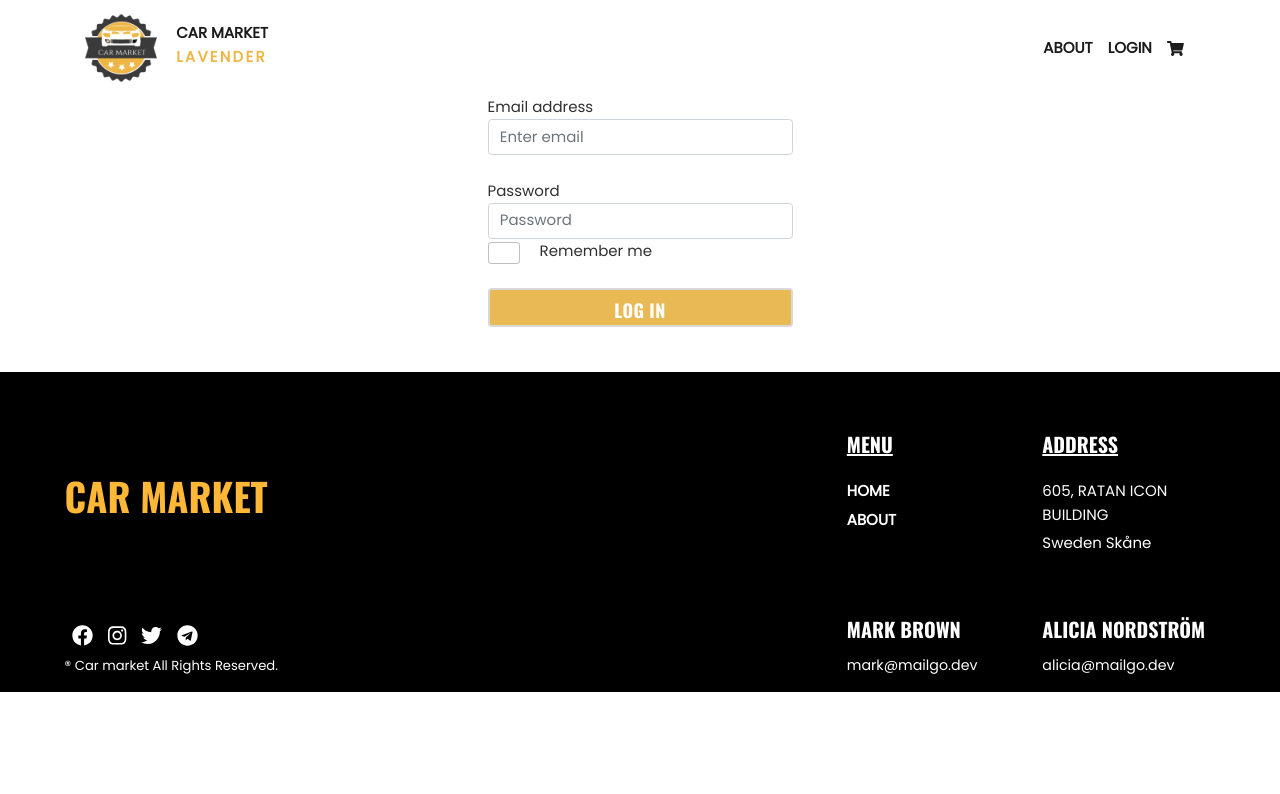
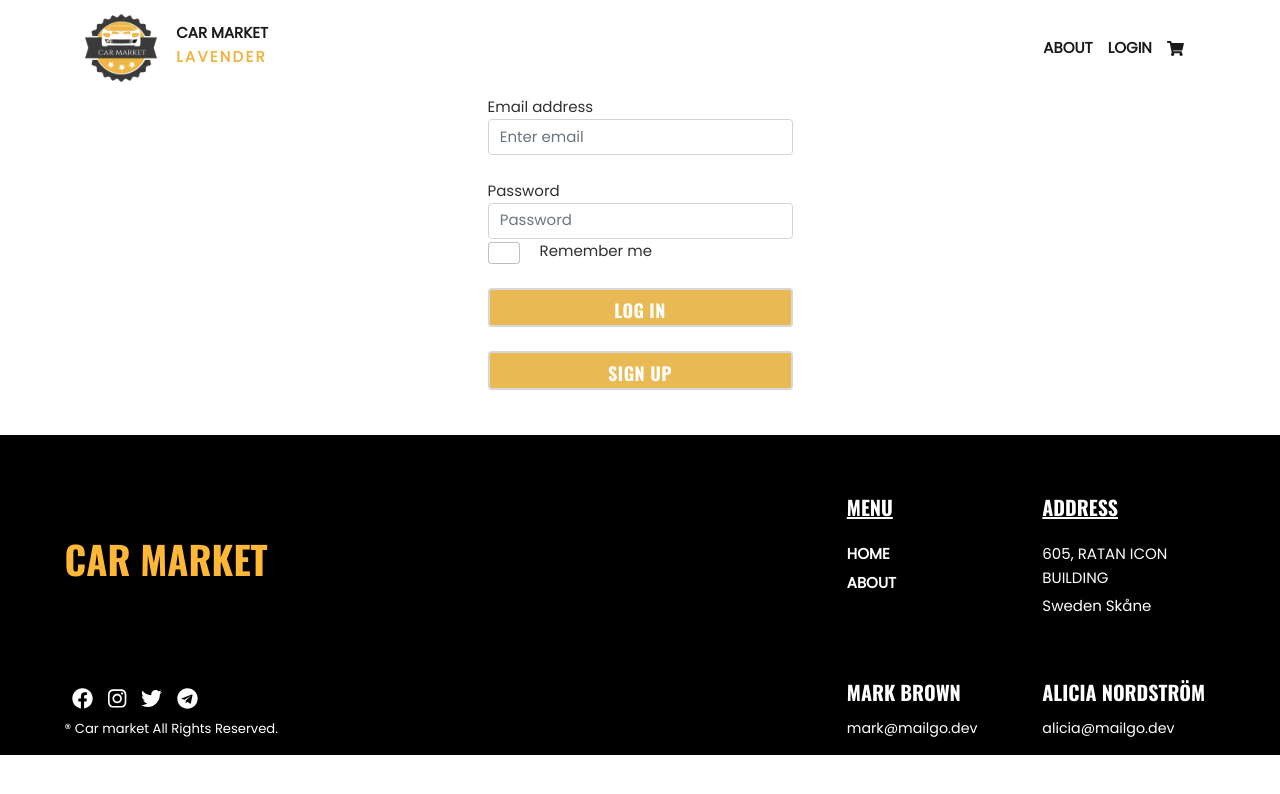
Before and after one commit to SvitlanaRybakova/Bilshop-Lavender, a React (Create React App) app: page /LogIn in a window 1280 px wide. Shown: the top 794 px of the page. Built offline with nearby package versions, Linux system fonts and the light colour scheme.

Commit message:
deleted signup page

```diff
--- a/src/App.js
+++ b/src/App.js
@@ -3,6 +3,7 @@ import Navbar from "./components/Navbar";
 import Home from "./pages/Home";
 import About from "./pages/About";
 import LogIn from "./pages/LogIn";
+
 import CarContextProvider from "./contexts/CarContext";
 import CarDetails from "./pages/CarDetails";
 import ShoppingCart from "./pages/ShoppingCart";
@@ -14,6 +15,7 @@ import UserContextProvider from "./contexts/UserContext";
 
 
 function App() {
+
   return (
     <div className="App">
       <ShopCartContextProvider>
@@ -27,6 +29,7 @@ function App() {
             <Route exact path="/LogIn" component={LogIn} />
             <Route exact path="/shopping-cart" component={ShoppingCart} />
             <Route exact path="/cars/:vin" component={CarDetails} />
+
 
 
 
--- a/src/pages/LogIn.js
+++ b/src/pages/LogIn.js
@@ -1,7 +1,9 @@
 import React, { useState } from "react";
 import styles from "../styles/LogIn.Module.css";
+import { Link } from "react-router-dom";
 
-function LogIn() {
+
+function LogIn (){
   return (
     <div className="LogIn-Container">
       <div className="rowZ d-flex align-items-center justify-content-center">
@@ -13,6 +15,8 @@ function LogIn() {
               class="form-control"
               id="exampleInputEmail1"
               placeholder="Enter email"
+              /*value={email}
+              onChange={(e) => setEmail(e.target.value)}*/
             ></input>
             &nbsp;&nbsp;&nbsp;
             <span className="second-word-formatting"></span>
@@ -25,6 +29,8 @@ function LogIn() {
                 class="form-control"
                 id="exampleInputPassword1"
                 placeholder="Password"
+                /*value={password}
+                onChange={(e) => setPassword(e.target.value)}*/
               ></input>
             </div>
             <div className="form-check">
@@ -40,14 +46,25 @@ function LogIn() {
               </label>
             </div>
             &nbsp;&nbsp;&nbsp;&nbsp;&nbsp;
+            <Link to = '/'>
+            <span className="second-word-formatting"></span>
+            <button type="submit" class="btn1 btn-primary" /*disabled={!validateForm()}*/>
+            Log in
+            </button>
+            </Link>
+
+            &nbsp;&nbsp;&nbsp;&nbsp;&nbsp;
+            <Link to = '/'>
             <span className="second-word-formatting"></span>
             <button type="submit" class="btn1 btn-primary">
-              Log in
+            Sign up
             </button>
+            </Link>
           </div>
         </div>
       </div>
     </div>
   );
-}
+  }
+
 export default LogIn;
```
